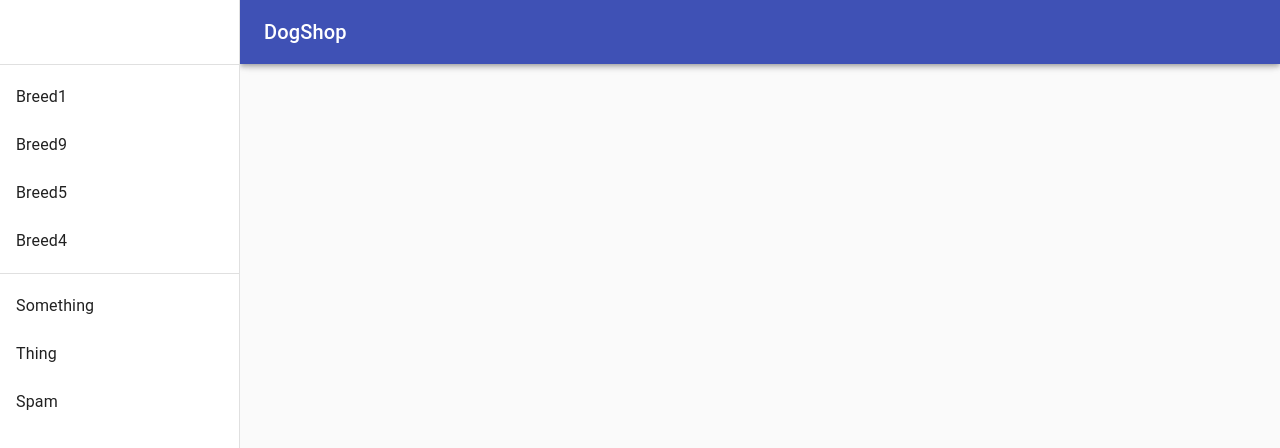
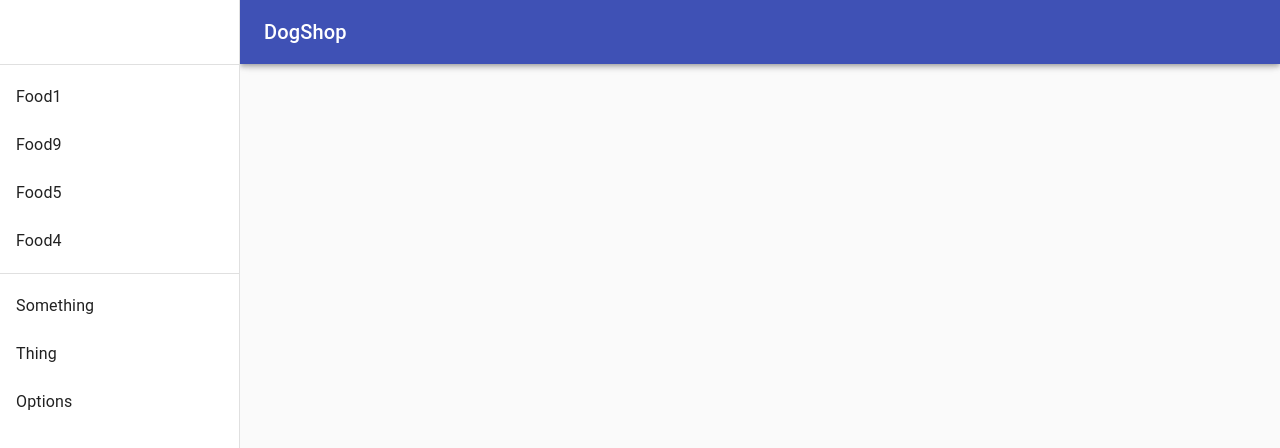
Before and after one commit to CoLorDe/dogshop, a React (Create React App) app: page / in a window 1280 px wide. Shown: the top 448 px of the page. Built offline with nearby package versions, Linux system fonts and the light colour scheme.

Commit message:
Add fetchers with axios

```diff
--- a/src/components/Drawer.jsx
+++ b/src/components/Drawer.jsx
@@ -20,7 +20,7 @@ function ResponsiveDrawer(props) {
       <div className={props.classes.toolbar} />
       <Divider />
       <List>
-        {['Breed1', 'Breed9', 'Breed5', 'Breed4',].map((text, index) => (
+        {['Food1', 'Food9', 'Food5', 'Food4',].map((text, index) => (
           <ListItem button key={text}>
             <ListItemText primary={text} />
           </ListItem>
@@ -28,7 +28,7 @@ function ResponsiveDrawer(props) {
       </List>
       <Divider />
       <List>
-        {['Something', 'Thing', 'Spam'].map((text, index) => (
+        {['Something', 'Thing', 'Options'].map((text, index) => (
           <ListItem button key={text}>
             <ListItemText primary={text} />
           </ListItem>
```
Also changed, not shown: src/fetchers/fetchers.js (+25 -0 lines).
